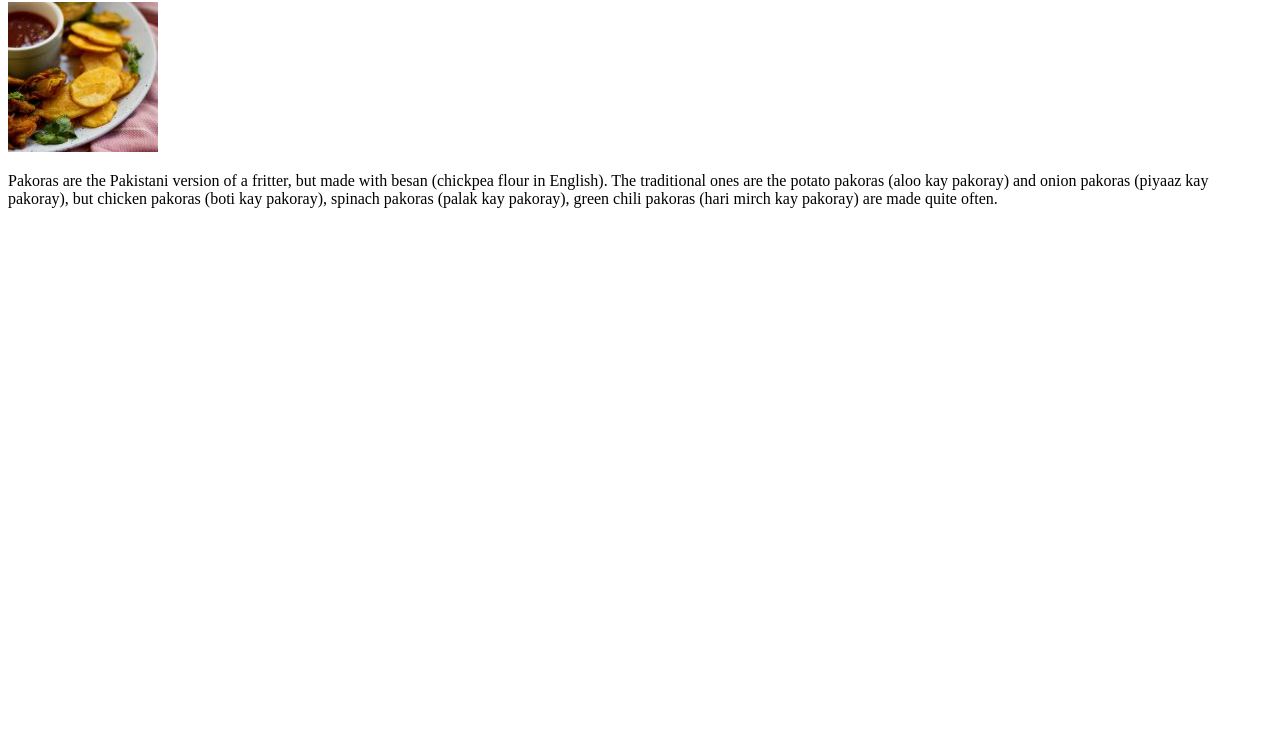
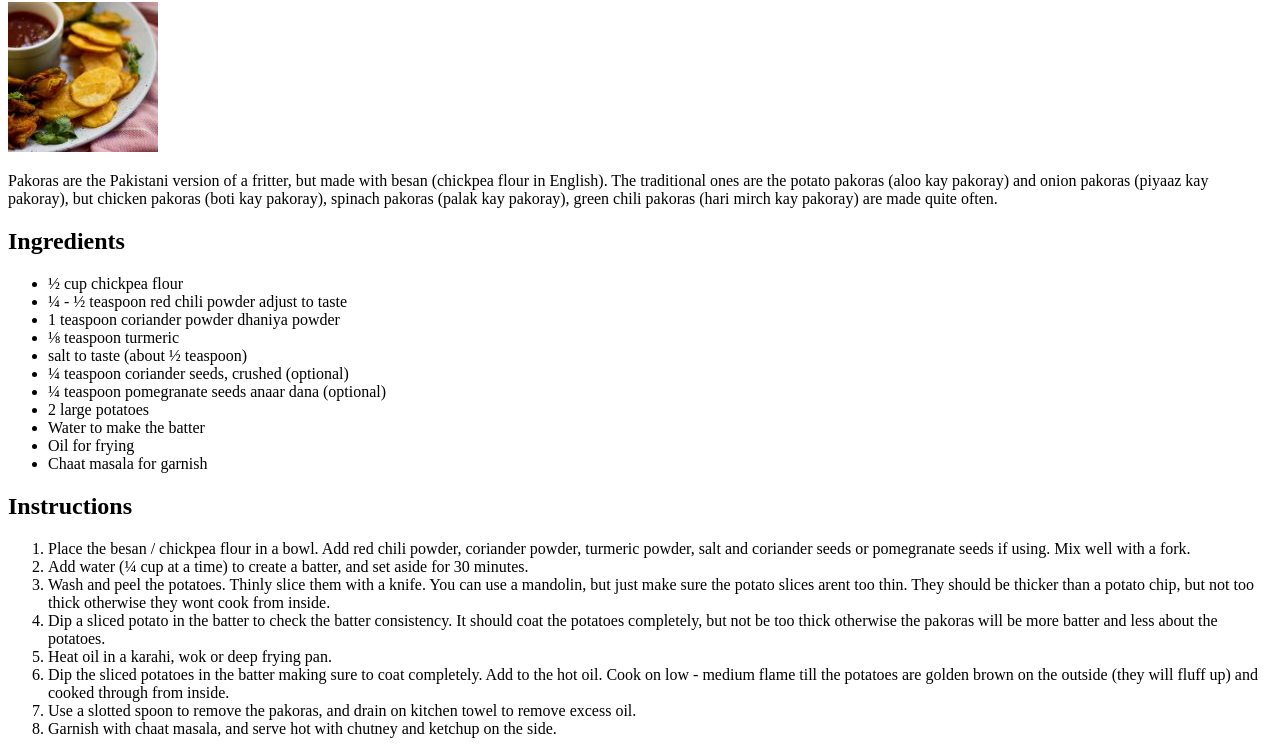
Before and after one commit to LaiqaAhmed/odin-recipes, a plain HTML site: page recipes/aloopakora.html in a window 1280 px wide. Shown: the part 78-832 px from the top of the page. Before the commit the page ends 800 px from the top, so only its background shows below. Drawn offline with Linux system fonts and the light colour scheme.

Commit message:
Add ingredients and instruction with OL UL lists

```diff
--- a/recipes/aloopakora.html
+++ b/recipes/aloopakora.html
@@ -10,6 +10,34 @@
         <p>
             Pakoras are the Pakistani version of a fritter, but made with besan (chickpea flour in English). The traditional ones are the potato pakoras (aloo kay pakoray) and onion pakoras (piyaaz kay pakoray), but chicken pakoras (boti kay pakoray), spinach pakoras (palak kay pakoray), green chili pakoras (hari mirch kay pakoray) are made quite often.
         </p>
+
+        <h2>Ingredients</h2>
+        <ul>
+            <li>½ cup chickpea flour </li>
+            <li>¼ - ½ teaspoon red chili powder adjust to taste</li>
+            <li>1 teaspoon coriander powder dhaniya powder</li>
+            <li>⅛ teaspoon turmeric</li>
+            <li>salt to taste (about ½ teaspoon)</li>
+            <li>¼ teaspoon coriander seeds, crushed (optional)</li>
+            <li>¼ teaspoon pomegranate seeds anaar dana (optional)</li>
+            <li>2 large potatoes</li>
+            <li>Water to make the batter</li>
+            <li>Oil for frying</li>
+            <li>Chaat masala for garnish</li>
+        </ul>
+
+        <h2>Instructions</h2>
+        <ol>
+            <li>Place the besan / chickpea flour in a bowl. Add red chili powder, coriander powder, turmeric powder, salt and coriander seeds or pomegranate seeds if using. Mix well with a fork.</li>
+            <li>Add water (¼ cup at a time) to create a batter, and set aside for 30 minutes.</li>
+            <li>Wash and peel the potatoes. Thinly slice them with a knife. You can use a mandolin, but just make sure the potato slices arent too thin. They should be thicker than a potato chip, but not too thick otherwise they wont cook from inside.
+            </li>
+            <li>Dip a sliced potato in the batter to check the batter consistency. It should coat the potatoes completely, but not be too thick otherwise the pakoras will be more batter and less about the potatoes.
+            </li>
+            <li>Heat oil in a karahi, wok or deep frying pan.</li>
+            <li>Dip the sliced potatoes in the batter making sure to coat completely. Add to the hot oil. Cook on low - medium flame till the potatoes are golden brown on the outside (they will fluff up) and cooked through from inside.</li>
+            <li>Use a slotted spoon to remove the pakoras, and drain on kitchen towel to remove excess oil.</li>
+            <li>Garnish with chaat masala, and serve hot with chutney and ketchup on the side.</li>
+        </ol>
     </body>
-
 </html>
```
